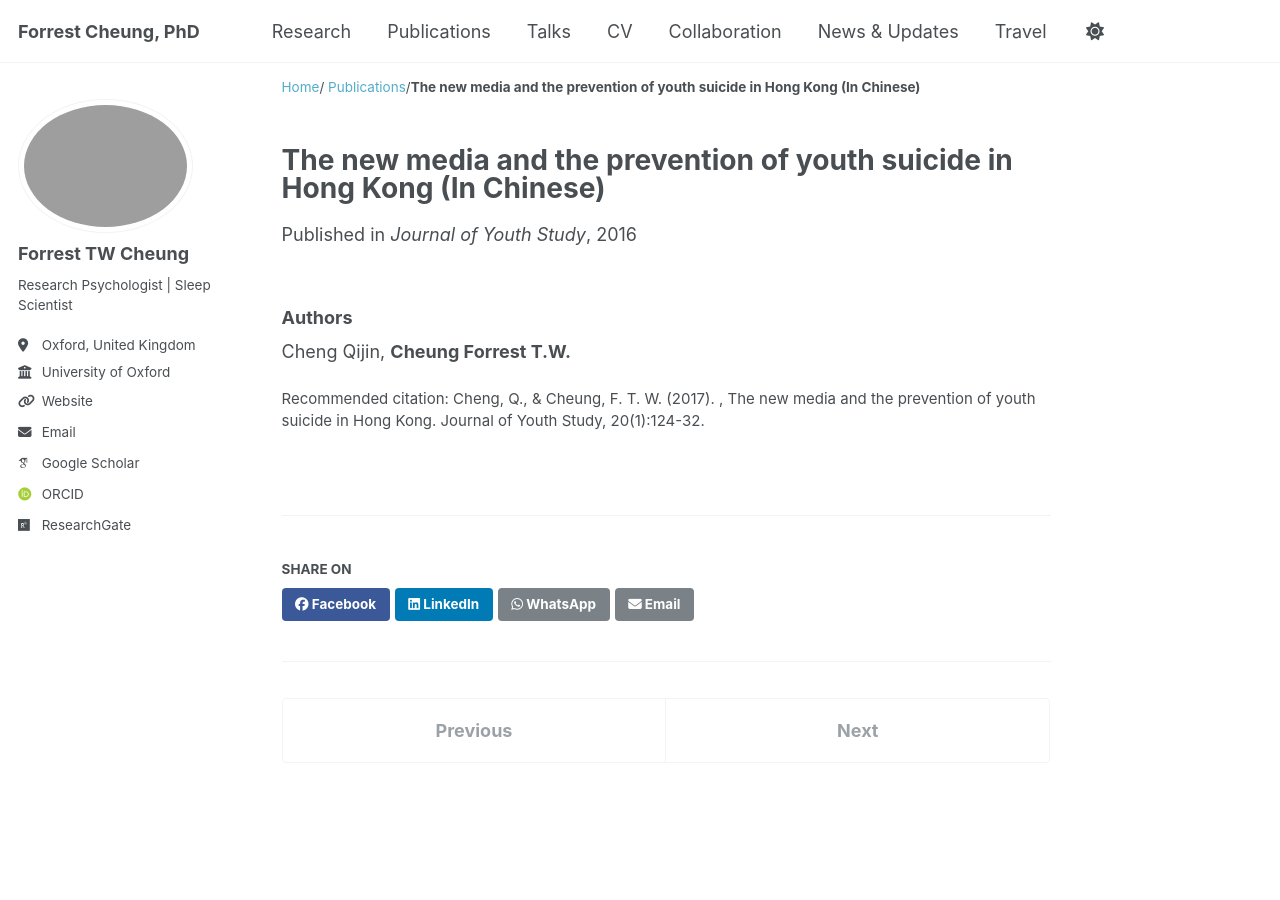
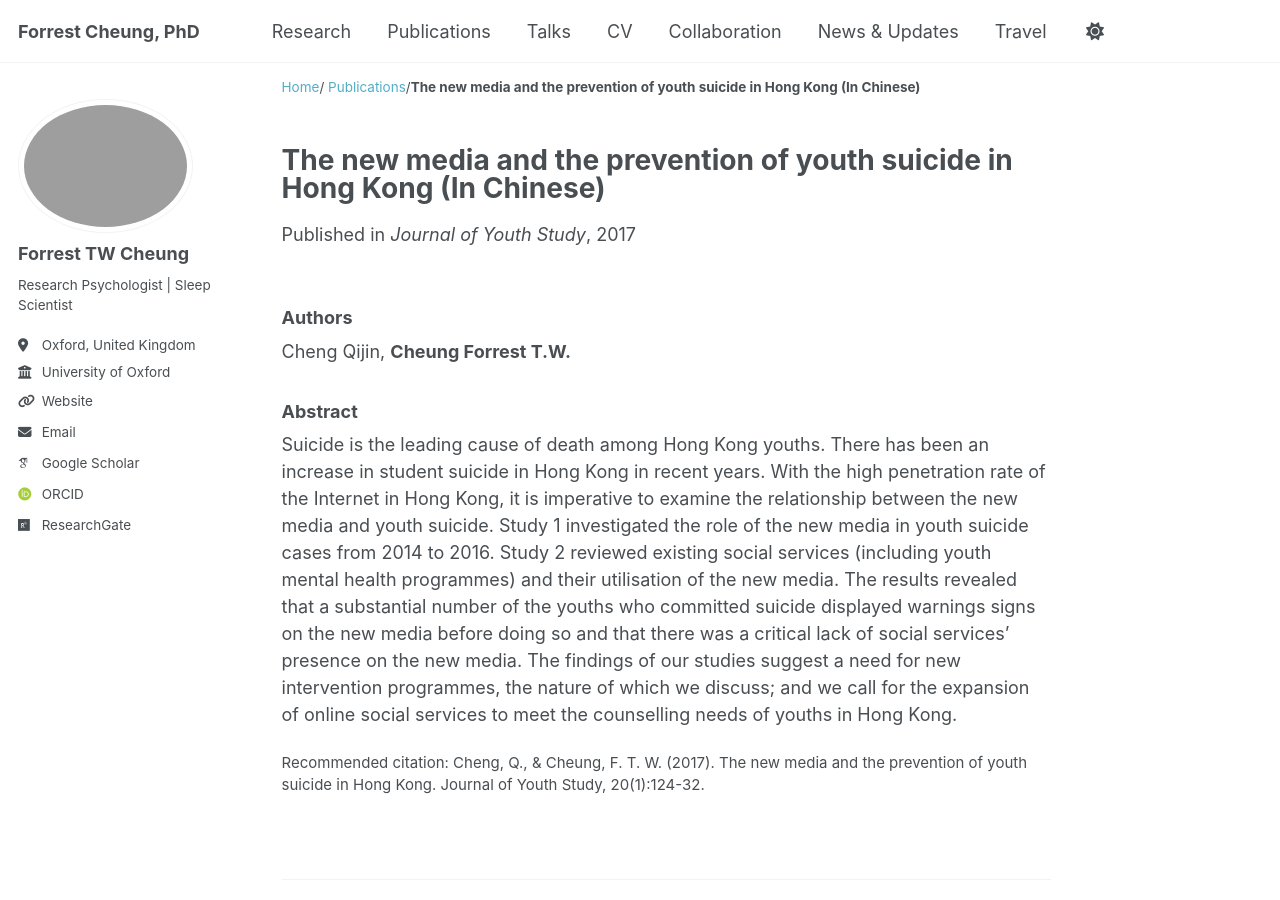
Before and after one commit to forrestcheungtw/forrestcheungtw.github.io, a Jekyll site: the page built from _publications/the-new-media-and-the-prevention-of-youth-suicide-in-hong-kong-in-chinese.md, in a window 1280 px wide and 900 px high. Built offline with Jekyll 4.4.1, drawn with Linux system fonts in a browser that asks for light colours; some web fonts are replaced; a script that is not in the unit is left out.

Commit message:
Updated 6 files via CloudCannon.

```diff
--- a/_publications/the-new-media-and-the-prevention-of-youth-suicide-in-hong-kong-in-chinese.md
+++ b/_publications/the-new-media-and-the-prevention-of-youth-suicide-in-hong-kong-in-chinese.md
@@ -2,11 +2,14 @@
 title: The new media and the prevention of youth suicide in Hong Kong (In Chinese)
 collection: publications
 category: manuscripts
-date: 2017-01-01T00:00:00+01:00
+date: 2017-01-30T00:00:00+01:00
 venue: Journal of Youth Study
 paperurl:
 citation: >-
-  Cheng, Q., & Cheung, F. T. W. (2017). , The new media and the prevention of youth suicide in Hong Kong. Journal of Youth Study, 20(1):124-32.
+  Cheng, Q., & Cheung, F. T. W. (2017). The new media and the prevention of youth suicide in Hong Kong. Journal of Youth Study, 20(1):124-32.
 ---
 ### Authors
 Cheng Qijin, **Cheung Forrest T.W.**
+
+### Abstract
+Suicide is the leading cause of death among Hong Kong youths. There has been an increase in student suicide in Hong Kong in recent years. With the high penetration rate of the Internet in Hong Kong, it is imperative to examine the relationship between the new media and youth suicide. Study 1 investigated the role of the new media in youth suicide cases from 2014 to 2016. Study 2 reviewed existing social services (including youth mental health programmes) and their utilisation of the new media. The results revealed that a substantial number of the youths who committed suicide displayed warnings signs on the new media before doing so and that there was a critical lack of social services’ presence on the new media. The findings of our studies suggest a need for new intervention programmes, the nature of which we discuss; and we call for the expansion of online social services to meet the counselling needs of youths in Hong Kong.
```
Also changed, not shown: _posts/2025-07-29-world-sleep-congress-2025.md (renamed from _posts/news-20250729.md).
